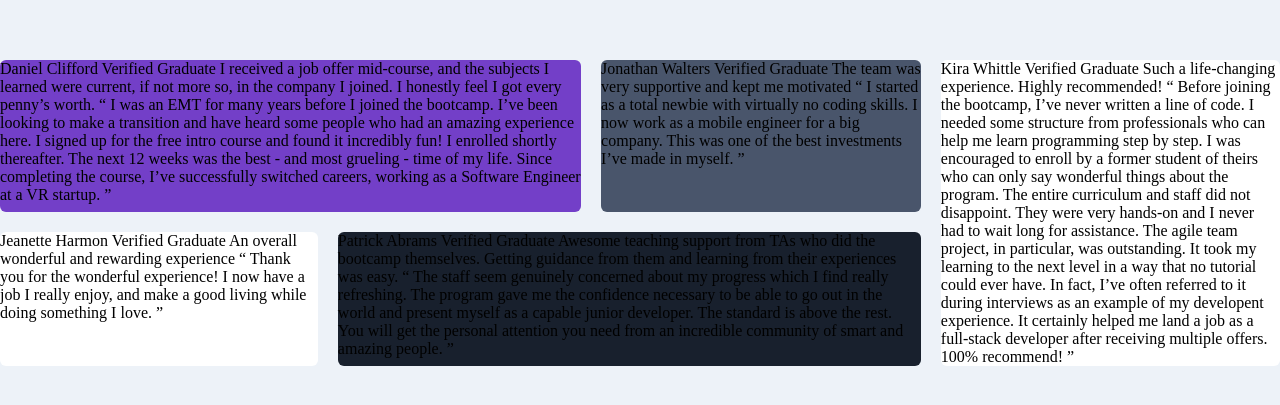
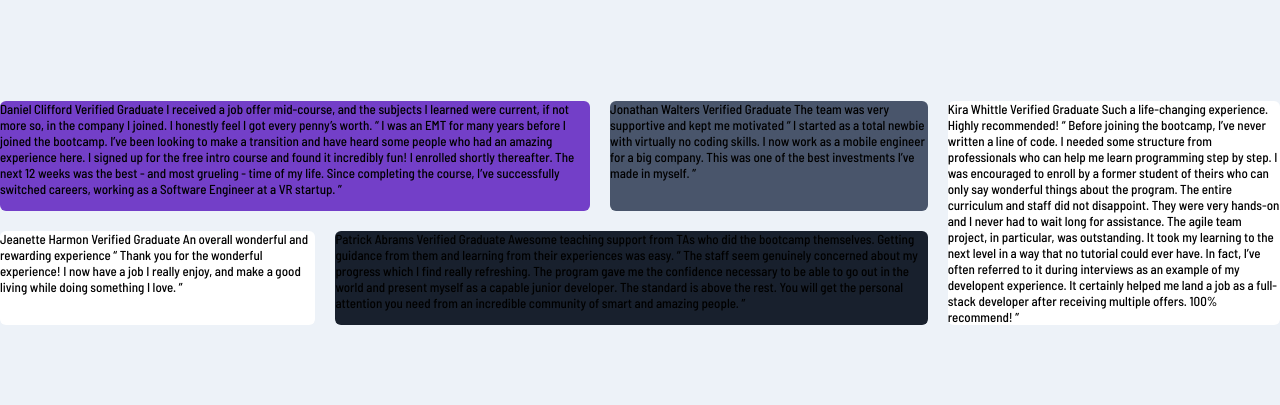
Before and after one commit to Sina-Arasteh/testimonials-grid-section-in-html-css, a plain HTML site: page index.html in a window 1280 px wide. Shown: the part 187-592 px from the top of the page. Drawn offline with Linux system fonts and the light colour scheme.

Commit message:
Work on font

```diff
--- a/index.html
+++ b/index.html
@@ -8,7 +8,9 @@
     <meta name="author" content="Sina Arasteh">
     <meta name="keywords" content="HTML, CSS">
 
+    <link href="https://fonts.googleapis.com/css2?family=Barlow+Semi+Condensed:ital,wght@0,100;0,200;0,300;0,400;0,500;0,600;0,700;0,800;0,900;1,100;1,200;1,300;1,400;1,500;1,600;1,700;1,800;1,900&display=swap" rel="stylesheet">
     <link rel="stylesheet" href="style.css">
+
 
     <title>Testimonials Grid Section</title>
 </head>
--- a/style.css
+++ b/style.css
@@ -8,6 +8,9 @@ body {
     display: flex;
     justify-content: center;
     align-items: center;
+    font-family: "Barlow Semi Condensed", sans-serif;
+    font-size: 13px;
+    font-weight: 500;
 }
 
 #grid-container {
```
